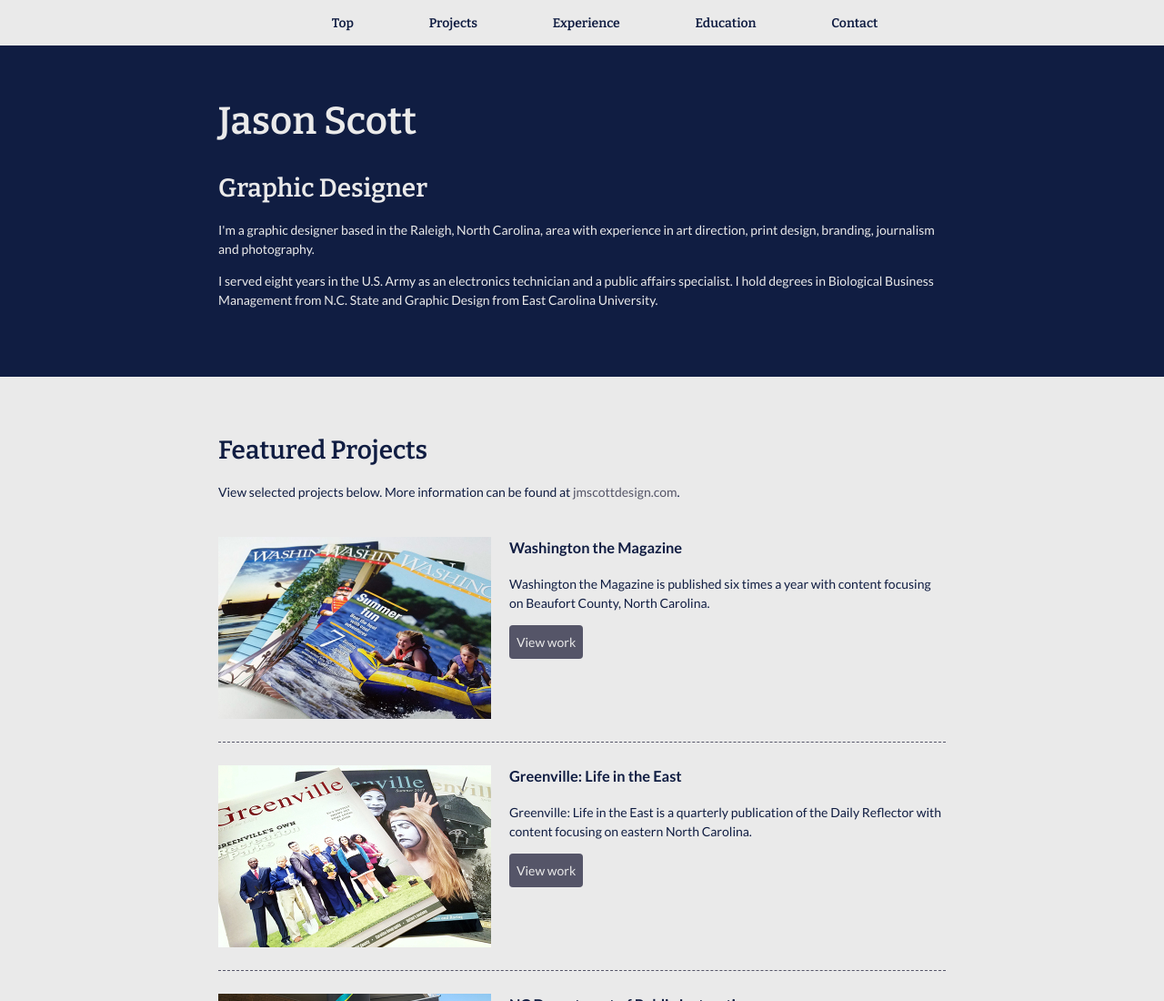
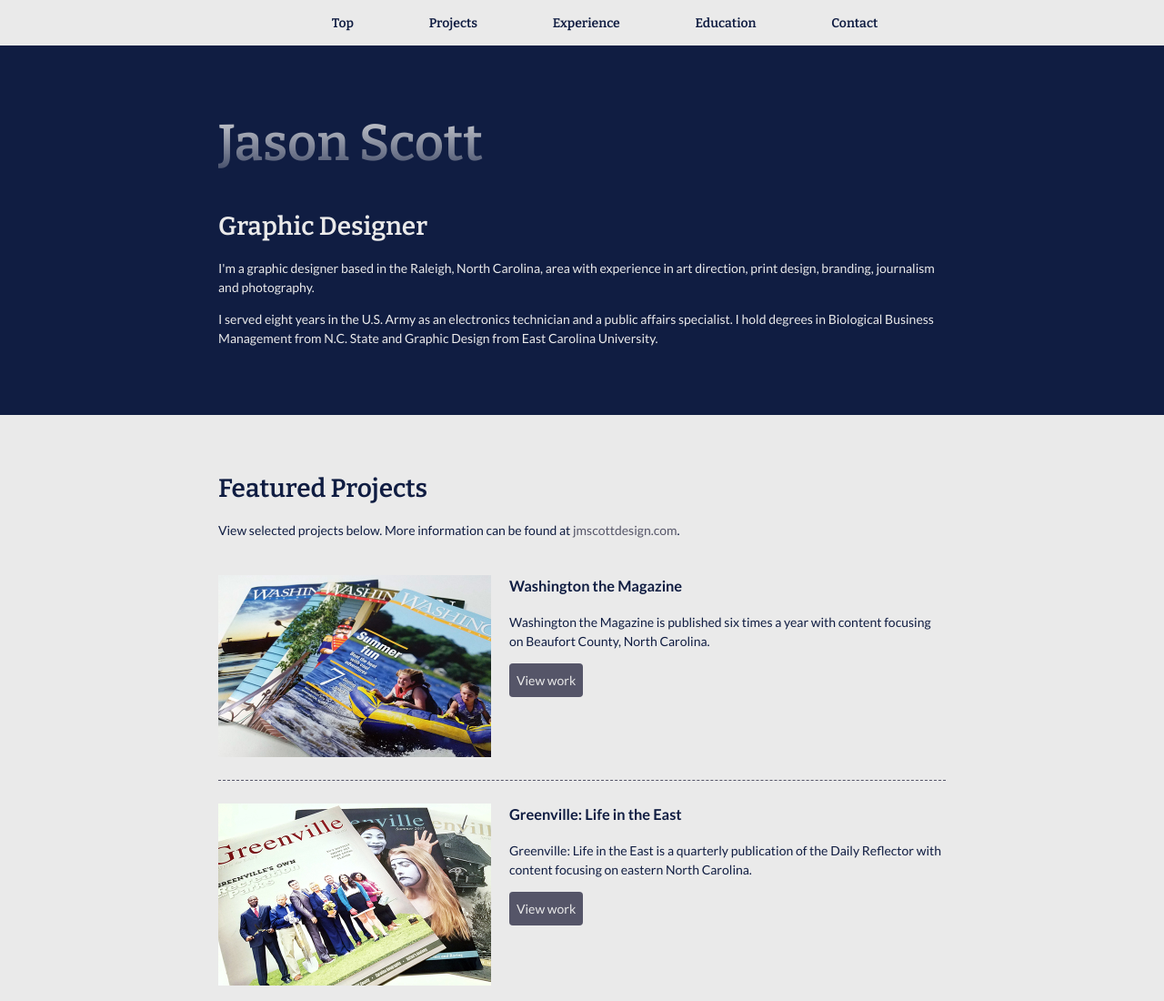
Before and after one commit to jmscott209/WEB210Lesson03, a plain HTML site: page index.html in a window 1280 px wide. Shown: the top 1100 px of the page at 91% size. Drawn offline with nearby package versions, Linux system fonts and the light colour scheme.

Commit message:
Update styles.css

```diff
--- a/css/styles.css
+++ b/css/styles.css
@@ -50,8 +50,9 @@ a:hover {
 }
 
 h1 {
-    font-size: 3em;
+    font-size: 4em;
     margin: 1em 0 .5em 0;
+    -webkit-mask-image: -webkit-gradient(linear, left top, left bottom, from(rgba(16,29,66,1)), to(rgba(16,29,66,.1)));
 }
 
 h2 {
```
